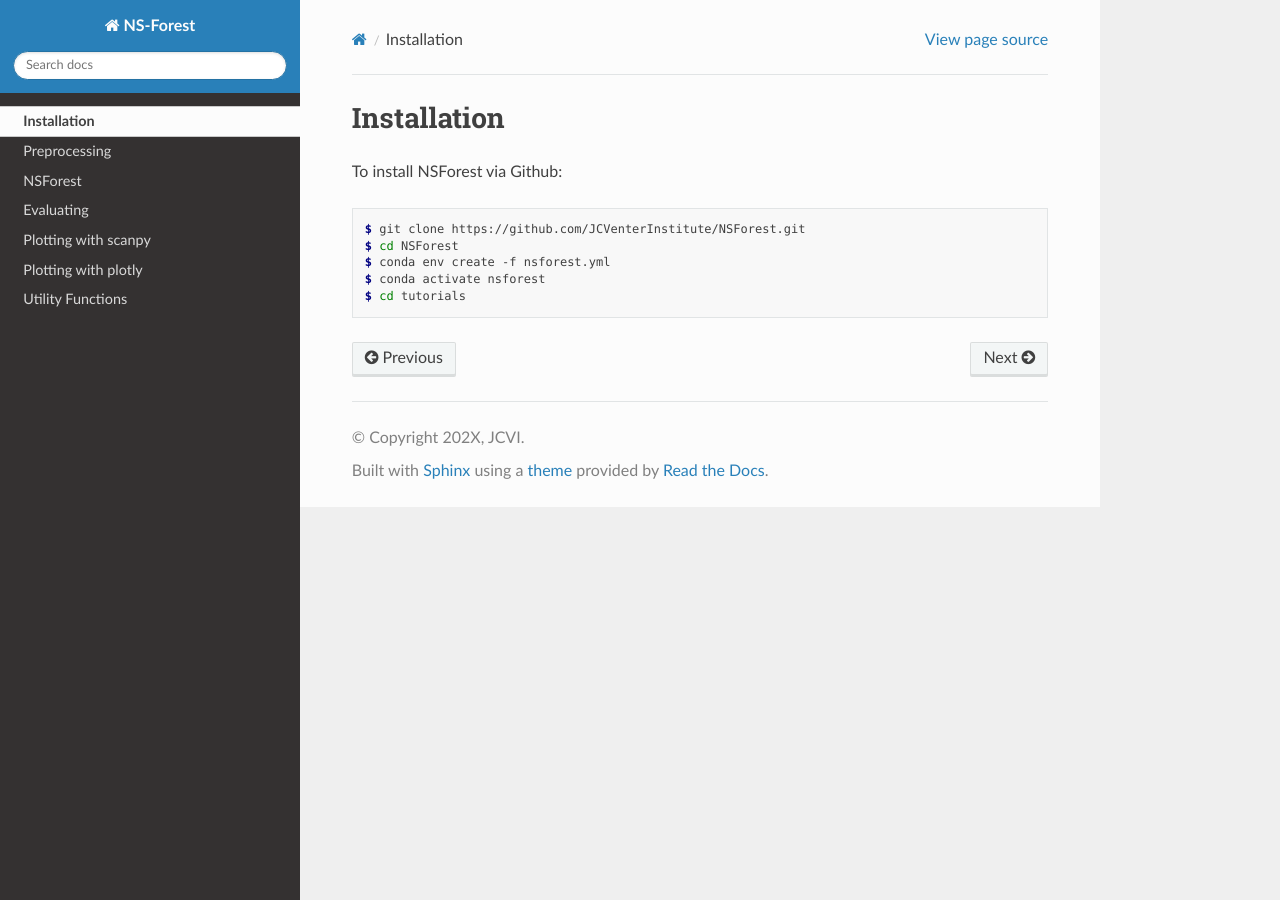
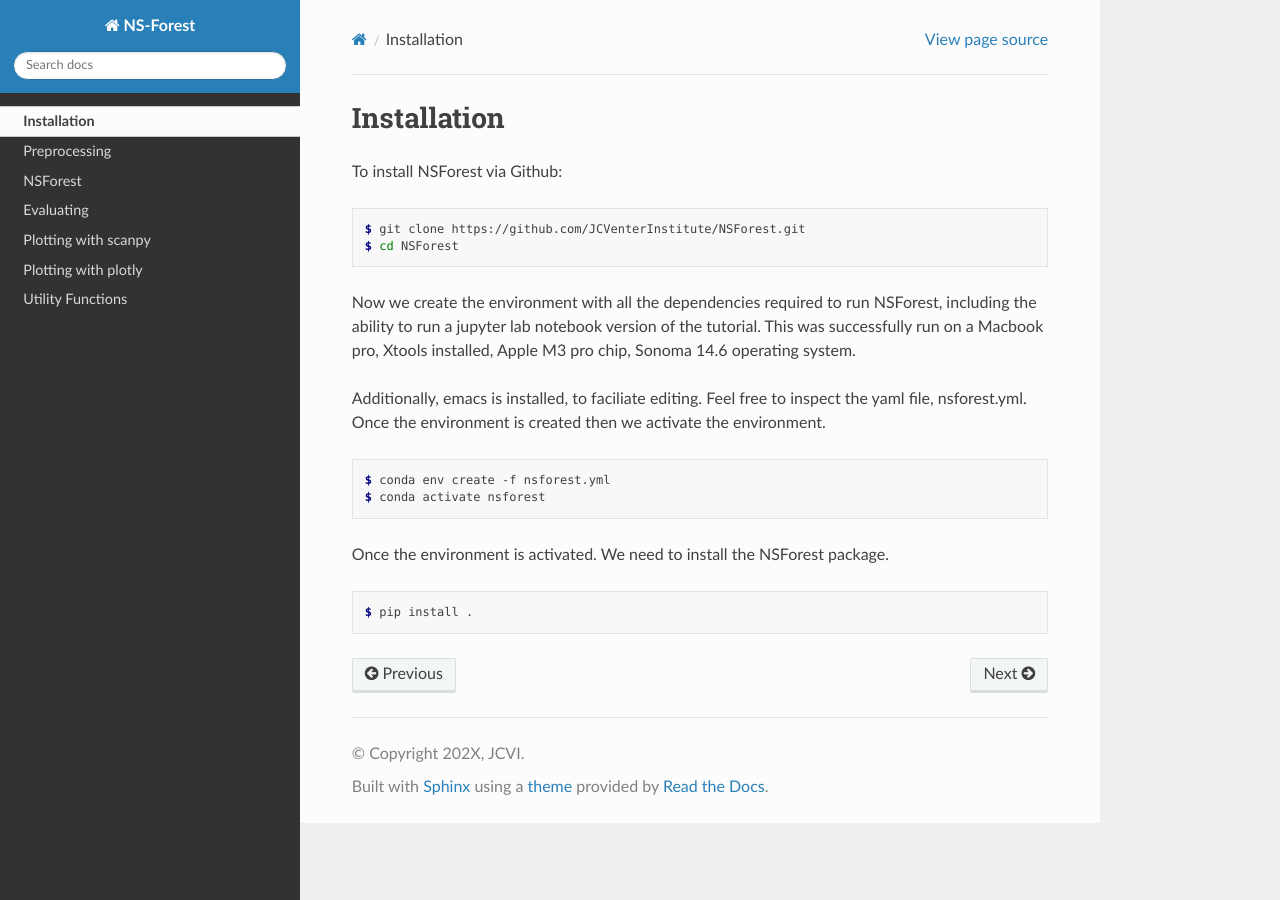
Before and after one commit to JCVenterInstitute/NSForest, a Sphinx documentation site: the page built from docs/source/installation.rst, in a window 1280 px wide. Built offline with Sphinx 7.4.7 and the Read the Docs theme 3.1.0, drawn with Linux system fonts in a browser that asks for light colours; pages that are not in the unit, such as notebooks, are missing from menus.

Commit message:
updated documentation as well

```diff
--- a/docs/source/installation.rst
+++ b/docs/source/installation.rst
@@ -7,6 +7,18 @@ To install NSForest via Github:
 
    $ git clone https://github.com/JCVenterInstitute/NSForest.git
    $ cd NSForest
+
+Now we create the environment with all the dependencies required to run NSForest, including the ability to run a jupyter lab notebook version of the tutorial.   This was successfully run on a Macbook pro, Xtools installed, Apple M3 pro chip, Sonoma 14.6 operating system.
+
+Additionally, emacs is installed, to faciliate editing.   Feel free to inspect the yaml file, nsforest.yml.   Once the environment is created then we activate the environment.
+
+.. code-block:: console
+
    $ conda env create -f nsforest.yml
    $ conda activate nsforest
-   $ cd tutorials
+
+Once the environment is activated.  We need to install the NSForest package.
+
+.. code-block:: console
+
+   $ pip install .
```
